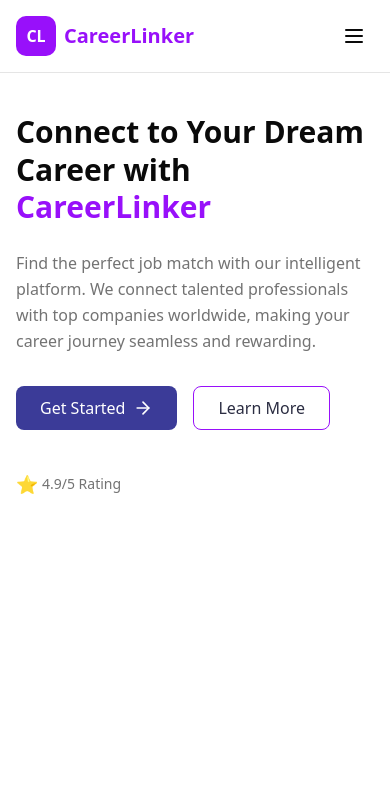
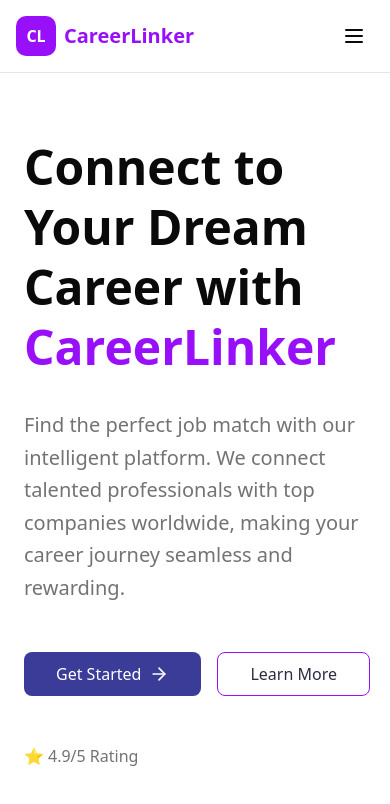
Before and after one commit to Mh-Abdullah/career-linker, a Next.js app: page / in a window 390 px wide. Shown: the top 804 px of the page. Built offline with nearby package versions, Linux system fonts and the light colour scheme.

Commit message:
Hero Section responsive

```diff
--- a/app/page.tsx
+++ b/app/page.tsx
@@ -69,20 +69,20 @@ export default function WelcomePage() {
       </nav>
 
       {/* Hero Section */}
-      <main className="container mx-auto px-4 sm:px-6 py-10 sm:py-16 max-w-5xl">
+      <main className="container mx-auto px-6 py-16 max-w-4xl">
         <div className="text-left">
-          <h1 className="text-3xl sm:text-4xl md:text-5xl font-bold leading-tight mb-6 sm:mb-8 text-foreground dark:text-foreground">
+          <h1 className="text-5xl font-bold leading-tight mb-8 text-foreground dark:text-foreground">
             Connect to Your Dream Career with <span className="text-purple-600">CareerLinker</span>
           </h1>
 
-          <p className="text-base sm:text-lg md:text-xl mb-8 sm:mb-12 leading-relaxed max-w-3xl text-muted-foreground dark:text-white/80">
+          <p className="text-xl mb-12 leading-relaxed max-w-3xl text-muted-foreground dark:text-white/80">
             Find the perfect job match with our intelligent platform. We connect talented professionals with top
             companies worldwide, making your career journey seamless and rewarding.
           </p>
 
-          <div className="flex flex-wrap gap-4 mb-10">
+          <div className="flex items-center gap-4 mb-12">
             <Link href="/auth/signin">
-              <Button size="lg" variant="accent" className="px-6 sm:px-8 flex items-center">
+              <Button size="lg" variant="accent" className="px-8 flex items-center">
                 Get Started
                 <svg
                   xmlns="http://www.w3.org/2000/svg"
@@ -94,20 +94,20 @@ export default function WelcomePage() {
                   strokeLinecap="round"
                   strokeLinejoin="round"
                 >
-                  <path d="M5 12h14" />
-                  <path d="m12 5 7 7-7 7" />
+                  <path d="M5 12h14"></path>
+                  <path d="m12 5 7 7-7 7"></path>
                 </svg>
               </Button>
             </Link>
-            <Button size="lg" variant="outline" className="px-6 sm:px-8">
+            <Button size="lg" variant="outline" className="px-8">
               Learn More
             </Button>
           </div>
 
-          <div className="flex items-center gap-4">
+          <div className="flex items-center gap-8">
             <div className="flex items-center gap-1">
-              <span className="text-yellow-400 text-lg">⭐</span>
-              <span className="text-sm sm:text-base text-muted-foreground dark:text-white/80">4.9/5 Rating</span>
+              <span className="text-yellow-400">⭐</span>
+              <span className="text-muted-foreground dark:text-white/80">4.9/5 Rating</span>
             </div>
           </div>
         </div>
```
